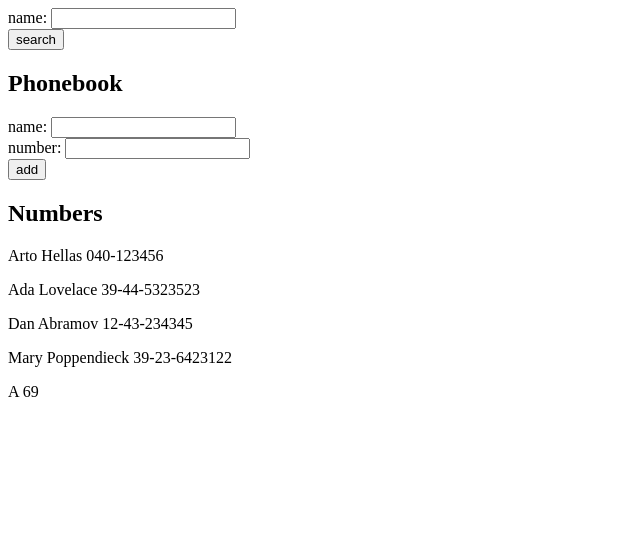
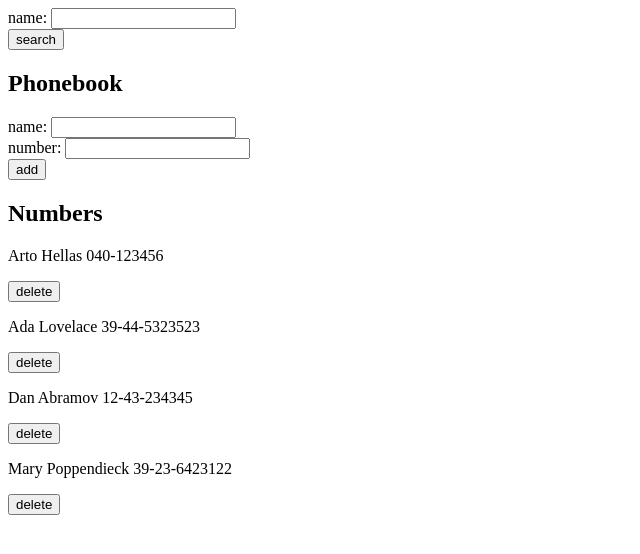
Before and after one commit to chitrak-singhal/fullstackopen_exercises, a React (Vite) app in the folder part1/phonebook/: page / in a window 1280 px wide. Shown: the top 554 px of the page, without its empty margins (0-640 px from the left). Built offline with nearby package versions, Linux system fonts and the light colour scheme; data requests are answered from the project's data file.

Commit message:
Part 2.14 done

```diff
--- a/part1/phonebook/db.json
+++ b/part1/phonebook/db.json
@@ -19,11 +19,6 @@
       "name": "Mary Poppendieck",
       "number": "39-23-6423122",
       "id": "4"
-    },
-    {
-      "id": "0b1c",
-      "name": "A",
-      "number": "69"
     }
   ]
 }
--- a/part1/phonebook/src/App.jsx
+++ b/part1/phonebook/src/App.jsx
@@ -1,6 +1,16 @@
 import { useState, useEffect } from 'react'
 import axios from 'axios'
 import phoneService from './services/phonebook'
+
+function Button ({onClick}){
+  return(
+    <div>
+      <button onClick={onClick}>
+        delete
+      </button>
+    </div>
+  )
+}
 
 const App = () => {
   const [persons, setPersons] = useState([])
@@ -11,7 +21,7 @@ const App = () => {
       .then(response=>
         setPersons(response.data)
       )}
-  ,[])
+  ,[persons])
 
   const [newName, setNewName] = useState('')
   const [newNum, setNewNum] = useState('')
@@ -75,6 +85,13 @@ const App = () => {
     //console.log(searchFinal,'x')
   }
 
+  const delName=(id)=>{
+    console.log('hi')
+    console.log(id)
+    if (window.confirm("Are you sure you want to delete this number?"))
+      phoneService.del(id)
+  }
+
   return (
     <div>
       <form onSubmit={handleSearch} >
@@ -98,7 +115,12 @@ const App = () => {
         </div>
       </form>
       <h2>Numbers</h2>
-      {personsToShow.map(person=><p key={person.name}>{person.name} {person.number}</p>)}
+      {personsToShow.map(person=>
+      <div key={person.name}>
+      <p >{person.name} {person.number}</p>
+      <Button onClick={()=>{delName(person.id)}}/>
+      </div>
+      )}
     </div>
   )
 }
--- a/part1/phonebook/src/services/phonebook.js
+++ b/part1/phonebook/src/services/phonebook.js
@@ -9,7 +9,12 @@ const create = new_name => {
     return axios.post(baseUrl, new_name)
 }
 
+const del = id=>{
+    return axios.delete(`${baseUrl}/${id}`)
+}
+
 export default {
     getAll,
     create,
+    del,
 }
```
